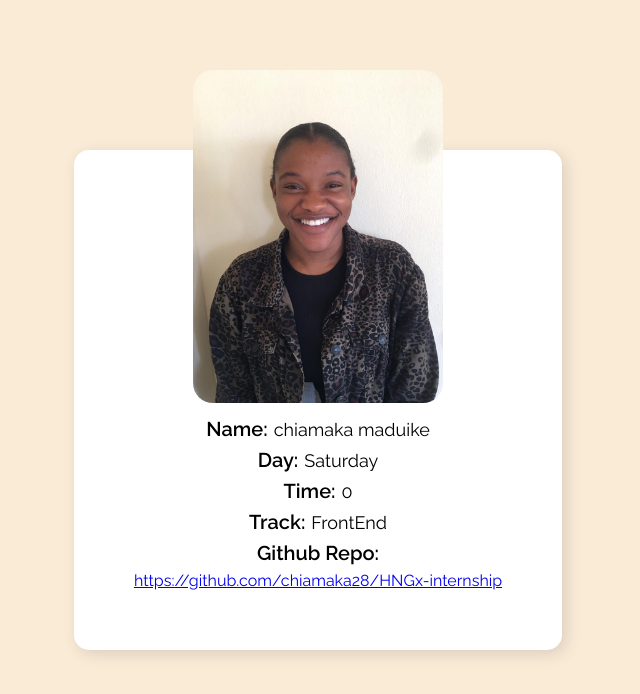
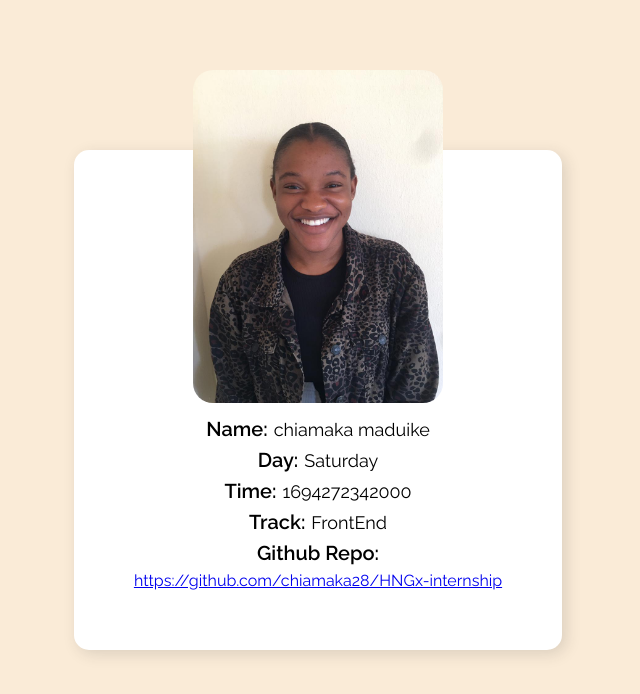
Before and after one commit to chiamaka28/HNGx-internship, a plain HTML site: page index.html in a window 1280 px wide. Shown: the whole page, without its empty margins (322-962 px from the left). Drawn offline with Linux system fonts and the light colour scheme.

Commit message:
fixed an issue

```diff
--- a/scripts/script.js
+++ b/scripts/script.js
@@ -1,16 +1,17 @@
-const currentDayOfTheWeek = document.querySelector('[data-testid="currentDayOfTheWeek"]');
-const currentUTCTime = document.querySelector('[ data-testid="currentUTCTime"]');
 
-console.log(currentDayOfTheWeek)
 
-function updateDate ()  {
-    const daysOfWeek = ['Sunday', 'Monday', 'Tuesday', 'Wednesday', 'Thursday', 'Friday', 'Saturday'];
-    const currentDay = new Date();
-    const dayOfWeek = daysOfWeek[currentDay.getDay()];
-    const currentTime = currentDay.getUTCMilliseconds();
 
-    currentDayOfTheWeek.textContent= dayOfWeek;
-    currentUTCTime.textContent=currentTime;
-}
-updateDate()
-setInterval(updateDate, 1000)
+const currentDayOfTheWeek= document.querySelector('[data-testid="currentDayOfTheWeek"]')
+const currentUTCTime= document.querySelector('[data-testid="currentUTCTime"]')
+
+function updateDateTime() {
+    const current = new Date();
+    const currentDay = current.getDay();
+    const currentMilliseconds = current.getUTCMilliseconds();
+    const daysOfWeek = ["Sunday", "Monday", "Tuesday", "Wednesday", "Thursday", "Friday", "Saturday"];
+
+    currentUTCTime.textContent = Date.now();
+    currentDayOfTheWeek.textContent = daysOfWeek[currentDay];
+  }
+  updateDateTime();
+  setInterval(updateDateTime, 100);
--- a/styles/style.css
+++ b/styles/style.css
@@ -71,7 +71,7 @@ body {
 }
 @media only screen and (max-width :400px ) {
     .container{
-        margin: 20px;
+        margin: 30px;
     }
     .profile-details{
         padding: 0 5px;
```
